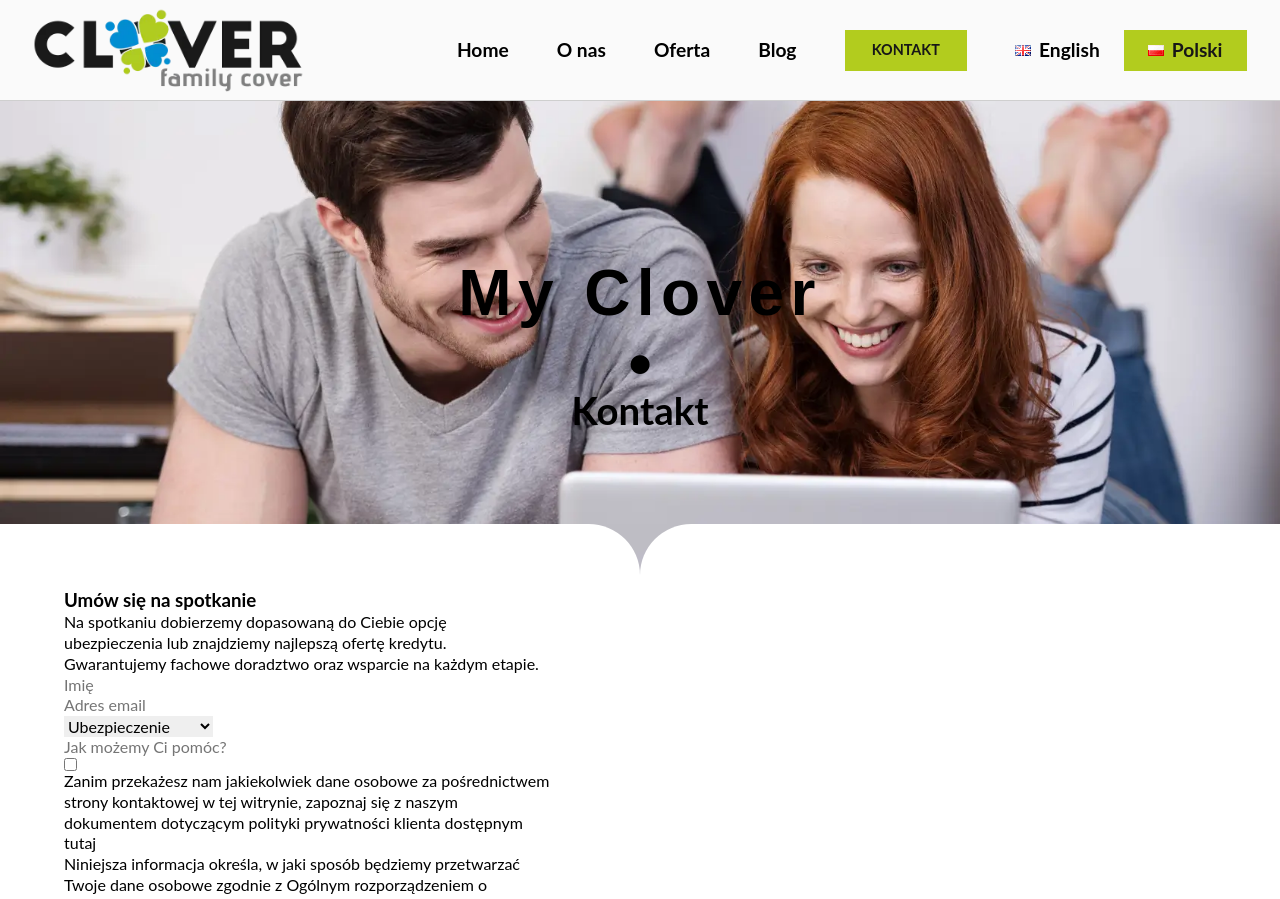
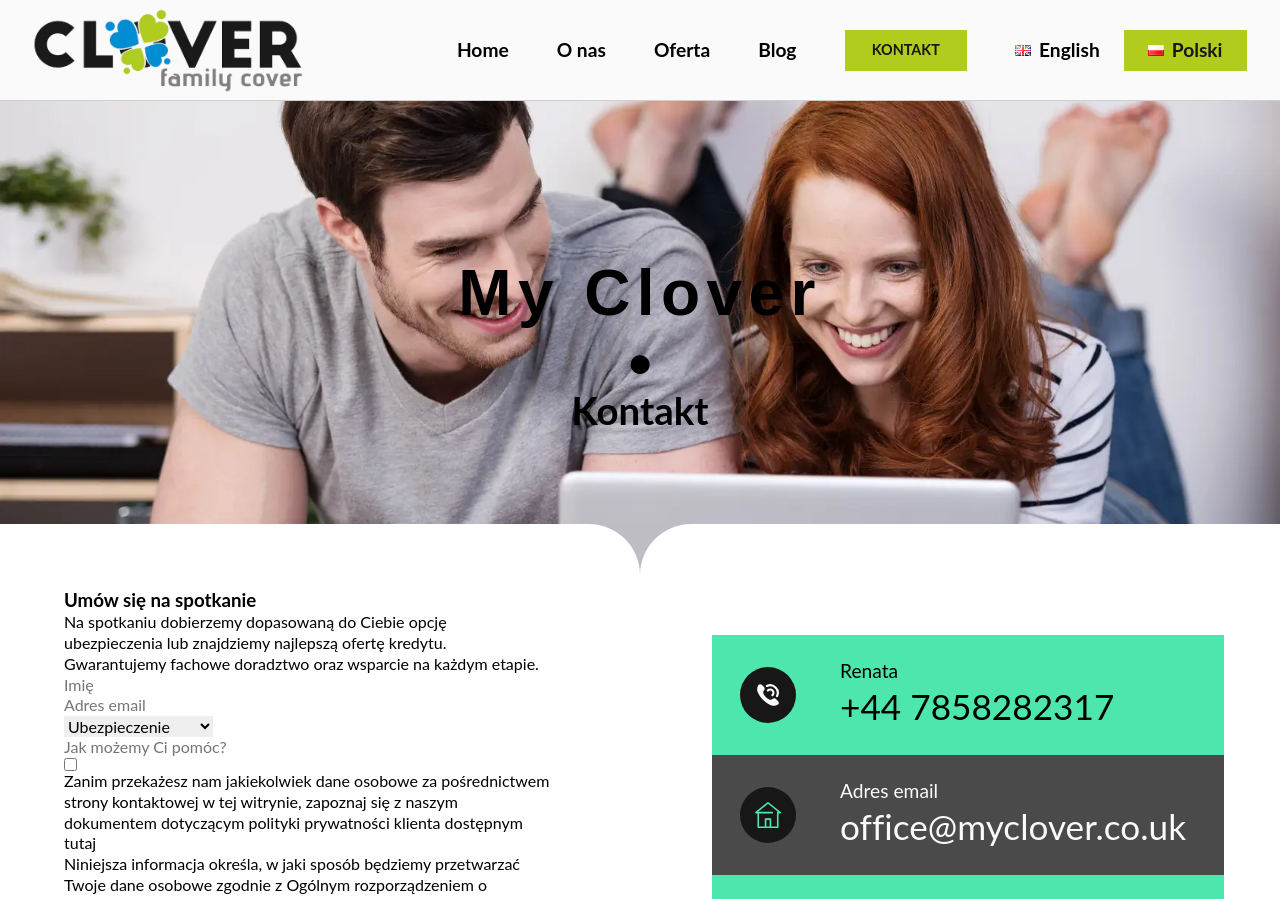
Before and after one commit to TZ-fn/MyClover, a React (Vite) app: page /contact in a window 1280 px wide. Shown: the top 899 px of the page. Built offline with nearby package versions, Linux system fonts and the light colour scheme; a web font is replaced by a local one.

Commit message:
feat: add content to the contact data section

```diff
--- a/src/components/ContactPageMain/ContactPageMain.module.scss
+++ b/src/components/ContactPageMain/ContactPageMain.module.scss
@@ -15,3 +15,76 @@
   flex-direction: column;
   width: calc(50% - 2.5vw);
 }
+
+.contactItemContainer {
+  width: 100%;
+  height: 7.5rem;
+  display: flex;
+  align-items: flex-start;
+  justify-content: center;
+  font-size: clamp(1.5rem, 4vw, 2.2rem);
+
+  &:hover {
+    .iconInnerContainer {
+      background-color: transparent;
+    }
+  }
+}
+
+.phoneIconContainer,
+.emailIconContainer {
+  display: flex;
+  align-items: center;
+  justify-content: center;
+  height: 100%;
+  width: 20%;
+}
+
+.phoneIconContainer {
+  background-color: var(--accent-color-teal);
+
+  svg path {
+    fill: var(--white);
+  }
+}
+
+.emailIconContainer {
+  background-color: var(--dark-grey);
+
+  svg path {
+    fill: var(--accent-color-teal);
+  }
+}
+
+.iconInnerContainer {
+  min-height: 3.5rem;
+  height: 3.5vw;
+  min-width: 3.5rem;
+  width: 3.5vw;
+  border-radius: 50%;
+  background-color: var(--black);
+  padding: 15px;
+  transition: all 0.1s ease-in-out;
+}
+
+.dataLabel {
+  font-size: clamp(1rem, 2vw, 1.2rem);
+}
+
+.phoneContainer,
+.emailContainer {
+  min-height: 4rem;
+  padding: 1.5rem 0.5rem 2rem 1rem;
+  height: 100%;
+  width: 75%;
+  max-width: 25rem;
+}
+
+.phoneContainer {
+  background-color: var(--accent-color-teal);
+}
+
+.emailContainer {
+  color: var(--white);
+  background-color: var(--dark-grey);
+}
--- a/src/components/ContactPageMain/ContactPageMain.tsx
+++ b/src/components/ContactPageMain/ContactPageMain.tsx
@@ -1,6 +1,7 @@
 import useTranslation from "hooks/useTranslation";
 import ContactForm from "./ContactForm/ContactForm";
 import styles from "./ContactPageMain.module.scss";
+import { Link } from "react-router-dom";
 
 export default function ContactPageMain() {
   const [translation] = useTranslation();
@@ -9,7 +10,50 @@ export default function ContactPageMain() {
   return (
     <main className={styles.mainContainer}>
       <ContactForm />
-      <div className={styles.contactDataContainer}></div>
+      <div className={styles.contactDataContainer}>
+        <div className={styles.contactItemContainer}>
+          <div className={styles.phoneIconContainer}>
+            <div className={styles.iconInnerContainer}>
+              <svg xmlns="http://www.w3.org/2000/svg" viewBox="0 0 24 24">
+                <path d="M21.384 17.752a2.108 2.108 0 0 1-.522 3.359 7.543 7.543 0 0 1-5.476.642C10.5 20.523 3.477 13.5 2.247 8.614a7.543 7.543 0 0 1 .642-5.476 2.108 2.108 0 0 1 3.359-.522L8.333 4.7a2.094 2.094 0 0 1 .445 2.328A3.877 3.877 0 0 1 8 8.2c-2.384 2.384 5.417 10.185 7.8 7.8a3.877 3.877 0 0 1 1.173-.781 2.092 2.092 0 0 1 2.328.445zM10.571 2.771a1 1 0 1 0 .858 1.806 6 6 0 0 1 7.994 7.994 1 1 0 0 0 1.807.858A8 8 0 0 0 10.571 2.771zm4.844 10.057a1 1 0 0 0 1.414 0 4 4 0 1 0-5.657-5.656 1 1 0 0 0 1.414 1.414 2.048 2.048 0 0 1 2.829 0 2 2 0 0 1 0 2.828 1 1 0 0 0 0 1.414z" />
+              </svg>
+            </div>
+          </div>
+          <div className={styles.phoneContainer}>
+            <p className={styles.dataLabel}>Renata</p>
+            <Link to="tel://447858282317">+44 7858282317</Link>
+          </div>
+        </div>
+        <div className={styles.contactItemContainer}>
+          <div className={styles.emailIconContainer}>
+            <div className={styles.iconInnerContainer}>
+              <svg xmlns="http://www.w3.org/2000/svg" viewBox="0 0 32 32">
+                <path
+                  d="m31.63 12.22-15-12a1 1 0 0 0-1.25 0l-15 12A1 1 0 0 0 1 14h2v17a1 1 0 0 0 1 1h24a1 1 0 0 0 1-1V14h2a1 1 0 0 0 .63-1.78zM18 30h-4v-8h4zm10-18a1 1 0 0 0-1 1v17h-7v-9a1 1 0 0 0-1-1h-6a1 1 0 0 0-1 1v9H5V14h17v-2H3.85L16 2.28 28.15 12z"
+                  data-name="10-House"
+                />
+              </svg>
+            </div>
+          </div>
+          <div className={styles.emailContainer}>
+            <p className={styles.dataLabel}>{contactPageTranslation.contactData.email}</p>
+            <Link to="mailto:office@myclover.co.uk">office@myclover.co.uk</Link>
+          </div>
+        </div>
+        <div className={styles.contactItemContainer}>
+          <div className={styles.phoneIconContainer}>
+            <div className={styles.iconInnerContainer}>
+              <svg xmlns="http://www.w3.org/2000/svg" viewBox="0 0 24 24">
+                <path d="M21.384 17.752a2.108 2.108 0 0 1-.522 3.359 7.543 7.543 0 0 1-5.476.642C10.5 20.523 3.477 13.5 2.247 8.614a7.543 7.543 0 0 1 .642-5.476 2.108 2.108 0 0 1 3.359-.522L8.333 4.7a2.094 2.094 0 0 1 .445 2.328A3.877 3.877 0 0 1 8 8.2c-2.384 2.384 5.417 10.185 7.8 7.8a3.877 3.877 0 0 1 1.173-.781 2.092 2.092 0 0 1 2.328.445zM10.571 2.771a1 1 0 1 0 .858 1.806 6 6 0 0 1 7.994 7.994 1 1 0 0 0 1.807.858A8 8 0 0 0 10.571 2.771zm4.844 10.057a1 1 0 0 0 1.414 0 4 4 0 1 0-5.657-5.656 1 1 0 0 0 1.414 1.414 2.048 2.048 0 0 1 2.829 0 2 2 0 0 1 0 2.828 1 1 0 0 0 0 1.414z" />
+              </svg>
+            </div>
+          </div>
+          <div className={styles.phoneContainer}>
+            <p className={styles.dataLabel}>Martyna</p>
+            <Link to="tel://447522345476">+44 7522345476</Link>
+          </div>
+        </div>
+      </div>
     </main>
   );
 }
```
